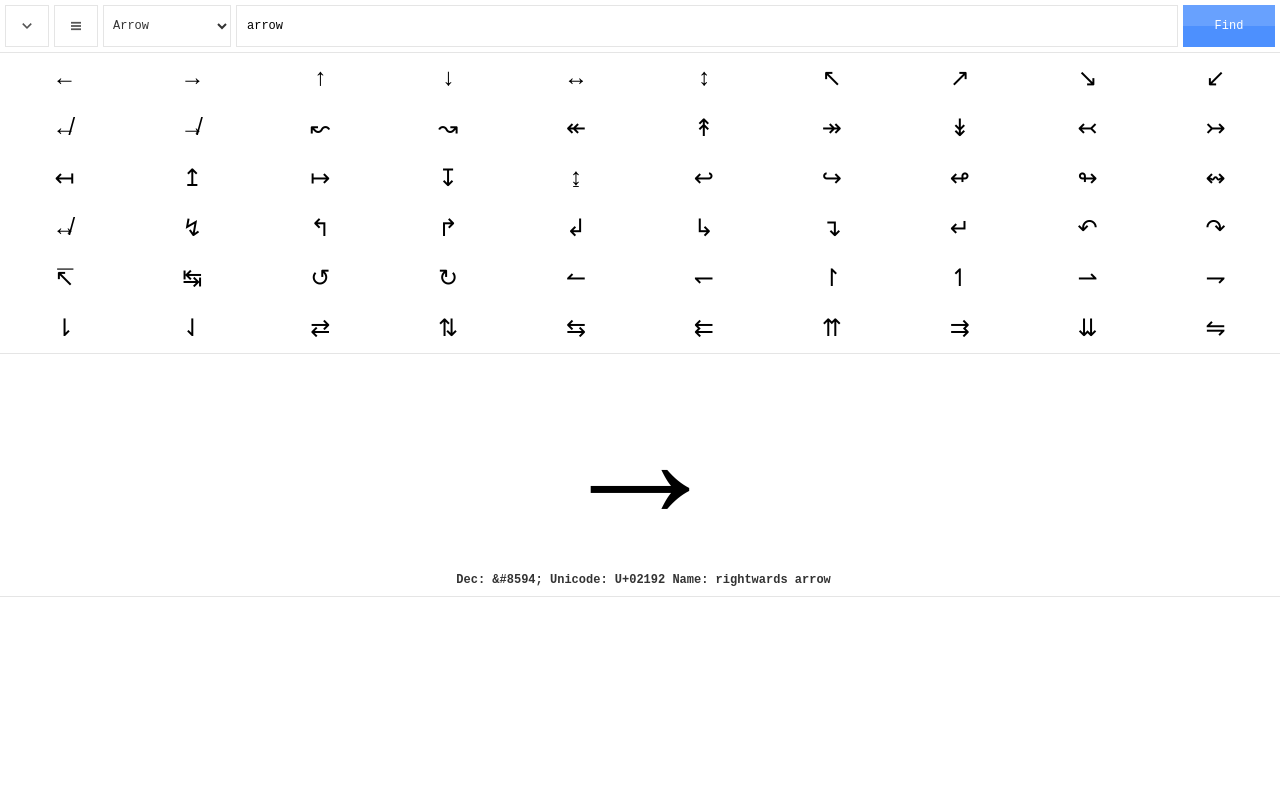
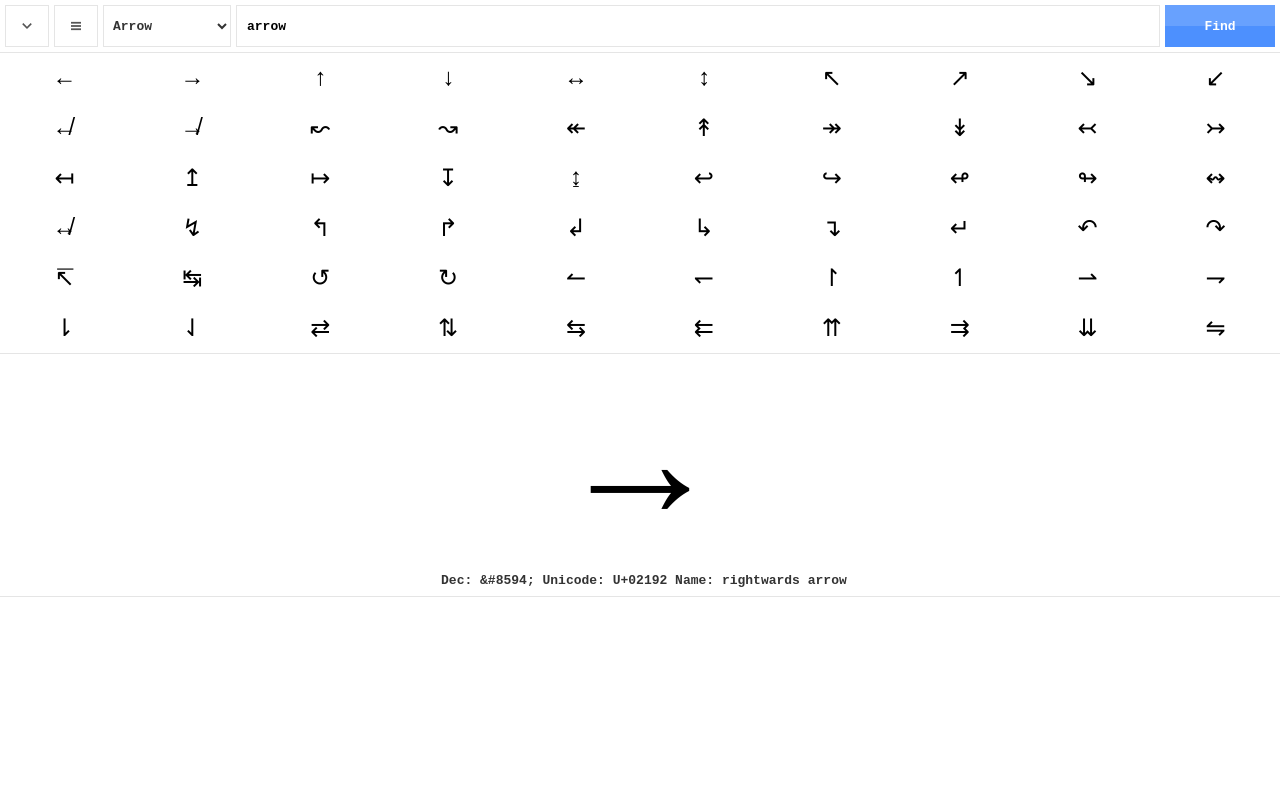
Before and after one commit to moristong/symbol-finder, a browser extension: page data/interface/index.html in a window 1280 px wide. Drawn offline with Linux system fonts and the light colour scheme.

Commit message:
Add files via upload

```diff
--- a/data/interface/explore/explore.js
+++ b/data/interface/explore/explore.js
@@ -80,8 +80,8 @@ window.setTimeout(function () {
       if (id && title) {
         const a = document.createElement('a');
         const td = document.createElement('td');
-        const short = chrome.runtime.getManifest().short_name;
         const homepage = chrome.runtime.getManifest().homepage_url;
+        const short = homepage.split('/').pop().split('.').shift();
         const url = homepage.split('/').slice(0, -1).join('/') + '/';
         a.href = url + id + ".html?context=explore&from=" + short;
         a.setAttribute("title", title);
--- a/data/interface/index.css
+++ b/data/interface/index.css
@@ -9,8 +9,8 @@ body {
   border: 0;
   padding: 0;
   margin: auto;
-  width: 750px;
-  font-size: 12px;
+  width: 790px;
+  font-size: 13px;
   overflow: hidden;
   text-align: center;
   font-family: monospace;
@@ -90,7 +90,7 @@ body {
 #category {
   left: 0;
   top: 48px;
-  font-size: 12px;
+  font-size: 13px;
   position: absolute;
   border-spacing: 5px;
   background-color: #fff;
@@ -147,7 +147,8 @@ body {
   width: 100%;
   height: 42px;
   outline: none;
-  font-size: 12px;
+  font-size: 13px;
+  font-weight: 600;
   text-indent: 10px;
   font-family: monospace;
   box-sizing: border-box;
@@ -162,11 +163,12 @@ body {
 
 #search #find {
   color: #fff;
-  width: 92px;
-  font-size: 12px;
-  max-width: 92px;
-  min-width: 92px;
+  width: 110px;
+  font-size: 13px;
   cursor: pointer;
+  max-width: 110px;
+  min-width: 110px;
+  font-weight: 600;
   user-select: none;
   background-color: #4d90fe;
   box-shadow: 0 21px 0 rgba(255, 255, 255, 0.15) inset;
@@ -189,8 +191,9 @@ body {
   height: 42px;
   outline: none;
   cursor: pointer;
-  font-size: 12px;
+  font-size: 13px;
   text-indent: 5px;
+  font-weight: 600;
   user-select: none;
   font-family: monospace;
   vertical-align: middle;
@@ -218,7 +221,7 @@ body {
   padding: 0;
   color: #333;
   outline: none;
-  font-size: 12px;
+  font-size: 13px;
   font-weight: 600;
   text-align: center;
   font-family: monospace;
@@ -245,7 +248,7 @@ body {
 #extra, #toggle {
   color: #777;
   width: 42px;
-  font-size: 12px;
+  font-size: 13px;
   cursor: pointer;
   user-select: none;
   text-align: center;
--- a/data/interface/index.js
+++ b/data/interface/index.js
@@ -1,20 +1,30 @@
 var background = (function () {
-  var tmp = {};
+  let tmp = {};
   if (chrome && chrome.runtime && chrome.runtime.onMessage) {
     chrome.runtime.onMessage.addListener(function (request) {
-      for (var id in tmp) {
+      for (let id in tmp) {
         if (tmp[id] && (typeof tmp[id] === "function")) {
           if (request.path === "background-to-popup") {
-            if (request.method === id) tmp[id](request.data);
+            if (request.method === id) {
+              tmp[id](request.data);
+            }
           }
         }
       }
     });
     /*  */
     return {
-      "receive": function (id, callback) {tmp[id] = callback},
+      "receive": function (id, callback) {
+        tmp[id] = callback;
+      },
       "send": function (id, data) {
-        chrome.runtime.sendMessage({"path": "popup-to-background", "method": id, "data": data});
+        chrome.runtime.sendMessage({
+          "method": id,
+          "data": data,
+          "path": "popup-to-background"
+        }, function () {
+          return chrome.runtime.lastError;
+        });
       }
     }
   } else {
@@ -38,14 +48,14 @@ var config  = {
   "copy": function (e) {
     e.preventDefault();
     /*  */
-    var tmp = document.getElementById("symbol-icon").value;
+    const tmp = document.getElementById("symbol-icon").value;
     if (tmp) {
       e.clipboardData.setData("text/plain", tmp);
     }
   },
   "http": {
     "request": function (url, callback) {
-      var xhr = new XMLHttpRequest();
+      const xhr = new XMLHttpRequest();
       xhr.onload = function () {callback(xhr.response)};
       xhr.open("GET", url, true);
       xhr.responseType = "json";
@@ -56,7 +66,7 @@ var config  = {
     "option": {
       "to": {
         "select": function (txt, val, select) {
-          var option = document.createElement("option");
+          const option = document.createElement("option");
           option.setAttribute("value", val);
           option.textContent = txt;
           select.appendChild(option);
@@ -90,7 +100,7 @@ var config  = {
     "name": '',
     "connect": function () {
       config.port.name = "webapp";
-      var context = document.documentElement.getAttribute("context");
+      const context = document.documentElement.getAttribute("context");
       /*  */
       if (chrome.runtime) {
         if (chrome.runtime.connect) {
@@ -123,7 +133,7 @@ var config  = {
     "write": function (id, data) {
       if (id) {
         if (data !== '' && data !== null && data !== undefined) {
-          var tmp = {};
+          let tmp = {};
           tmp[id] = data;
           config.storage.local[id] = data;
           chrome.storage.local.set(tmp, function () {});
@@ -135,19 +145,19 @@ var config  = {
     }
   },
   "extra": function () {
-    var count = 0;
-    var extra = document.getElementById("extra");
-    var select = document.getElementById("symbol-select");
-    var resources = chrome.runtime.getURL("/data/interface/resources/");
+    let count = 0;
+    const extra = document.getElementById("extra");
+    const select = document.getElementById("symbol-select");
+    const resources = chrome.runtime.getURL("/data/interface/resources/");
     /*  */
-    var loop = function (count) {
-      var key = "range " + count * 1000 + '-' +  (count + 1) * 1000;
-      var add = select.querySelector('[value="' + key + '"]') === null;
+    let loop = function (count) {
+      const key = "range " + count * 1000 + '-' +  (count + 1) * 1000;
+      const add = select.querySelector('[value="' + key + '"]') === null;
       if (add) {
         config.symbol.base[key] = [];
         config.add.option.to.select(key, key, select);
         config.http.request(resources + (count + ".json"), function (e) {
-          for (var i = 0; i < e.length; i++) {
+          for (let i = 0; i < e.length; i++) {
             config.symbol.list.push(e[i].code);
             config.symbol.base[key].push(e[i].code);
           }
@@ -172,23 +182,23 @@ var config  = {
   },
   "app": {
     "fill": function (keyword) {
-      var arr = [];
-      var tmp = [];
+      let arr = [];
+      let tmp = [];
       /*  */
       keyword = keyword ? keyword.toLowerCase() : '';
       config.storage.write("symbol.keyword", keyword.indexOf("range") !== -1 ? '' : keyword);
       /*  */
-      var find = document.getElementById("find");
-      var table = document.getElementById("symbol");
-      var select = document.getElementById("symbol-select");
+      const find = document.getElementById("find");
+      const table = document.getElementById("symbol");
+      const select = document.getElementById("symbol-select");
       /*  */
       if (keyword && keyword !== "all symbols") {
         if (config.symbol.base[keyword]) {
           select.value = keyword;
           arr = config.symbol.base[keyword];
         } else {
-          for (var key in config.symbol.name) {
-            var name = config.symbol.name[key].toLowerCase();
+          for (let key in config.symbol.name) {
+            let name = config.symbol.name[key].toLowerCase();
             if (name.indexOf(keyword) !== -1) {
               tmp.push(key);
             }
@@ -207,12 +217,12 @@ var config  = {
       /*  */
       window.setTimeout(function () {
         if (arr.length) {
-          var count = 0;
+          let count = 0;
           while (count < arr.length) {
-            var tr = document.createElement("tr");
-            for (var i = 0; i < 10; i++) {
+            const tr = document.createElement("tr");
+            for (let i = 0; i < 10; i++) {
               if (count < arr.length) {
-                var td = document.createElement("td");
+                const td = document.createElement("td");
                 /*  */
                 td.setAttribute("code", arr[count]);
                 td.setAttribute("dec", arr[count].split(',').map(e => config.convert.dec.to.dec(e)).join(''));
@@ -223,15 +233,15 @@ var config  = {
                 /*  */
                 td.textContent = td.getAttribute("symbol");
                 /*  */
-                td.addEventListener("click", function (e) {
-                  var dec = e.target.getAttribute("dec");
-                  var code = e.target.getAttribute("code");
-                  var name = e.target.getAttribute("name");
-                  var unicode = e.target.getAttribute("unicode");
+                td.addEventListener("click", async function (e) {
+                  const dec = e.target.getAttribute("dec");
+                  const code = e.target.getAttribute("code");
+                  const name = e.target.getAttribute("name");
+                  const unicode = e.target.getAttribute("unicode");
                   /*  */
-                  var icon = document.getElementById("symbol-icon");
-                  var detail = document.getElementById("symbol-detail");
-                  var search = document.getElementById("symbol-search");
+                  const icon = document.getElementById("symbol-icon");
+                  const detail = document.getElementById("symbol-detail");
+                  const search = document.getElementById("symbol-search");
                   /*  */
                   icon.value = e.target.textContent;
                   if (e.isTrusted) search.value = name;
@@ -239,7 +249,10 @@ var config  = {
                   detail.value = " Dec: " + dec + " Unicode: " + unicode + " Name: " + name;
                   /*  */
                   config.storage.write("symbol.code", code);
-                  document.execCommand('copy');
+                  const result = await navigator.permissions.query({"name": "clipboard-write"});
+                  if (e.isTrusted && result.state === "granted") {
+                    navigator.clipboard.writeText(code);
+                  }
                 });
                 /*  */
                 tr.appendChild(td);
@@ -251,10 +264,10 @@ var config  = {
           }
           /*  */
           window.setTimeout(function () {
-            var symbol = document.getElementById("symbol");
-            var selector = "td[code='" + config.symbol.selected + "']";
+            const symbol = document.getElementById("symbol");
+            const selector = "td[code='" + config.symbol.selected + "']";
             /*  */
-            var target = document.querySelector(selector);
+            const target = document.querySelector(selector);
             if (target) {
               target.click();
             } else {
@@ -267,8 +280,8 @@ var config  = {
       }, 300);
     },
     "start": function () {
-      var map = chrome.runtime.getURL("/data/interface/" + config.path.map);
-      var name = chrome.runtime.getURL("/data/interface/" + config.path.name);
+      const map = chrome.runtime.getURL("/data/interface/" + config.path.map);
+      const name = chrome.runtime.getURL("/data/interface/" + config.path.name);
       /*  */
       config.http.request(map, function (e) {
         if (e) {
@@ -279,33 +292,33 @@ var config  = {
               config.symbol.name = {};
               config.symbol.list = [];
               /*  */
-              for (var i = 0; i < e.length; i++) {
+              for (let i = 0; i < e.length; i++) {
                 config.symbol.name[e[i].dec] = e[i].name;
               }
               /*  */
-              for (var id in config.symbol.json) {
-                var tmp = config.symbol.json[id];
+              for (let id in config.symbol.json) {
+                const tmp = config.symbol.json[id];
                 /*  */
                 id = id.toLowerCase();
                 config.symbol.base[id] = [];
-                for (var i = 0; i < tmp.length; i++) {
+                for (let i = 0; i < tmp.length; i++) {
                   config.symbol.list.push(tmp[i].code);
                   config.symbol.base[id].push(tmp[i].code);
                 }
               }
               /*  */
-              var all = document.getElementById("all");
-              var find = document.getElementById("find");
-              var extra = document.getElementById("extra");
-              var select = document.createElement("select");
-              var toggle = document.getElementById("toggle");
-              var support = document.getElementById("support");
-              var category = document.getElementById("category");
-              var donation = document.getElementById("donation");
-              var buttons = [...category.querySelectorAll("td")];
-              var container = document.querySelector(".container");
-              var search = document.getElementById("symbol-search");
-              var state = config.storage.read("symbol.toggle") !== undefined ? config.storage.read("symbol.toggle") : "hide";
+              const all = document.getElementById("all");
+              const find = document.getElementById("find");
+              const extra = document.getElementById("extra");
+              const select = document.createElement("select");
+              const toggle = document.getElementById("toggle");
+              const support = document.getElementById("support");
+              const category = document.getElementById("category");
+              const donation = document.getElementById("donation");
+              const buttons = [...category.querySelectorAll("td")];
+              const container = document.querySelector(".container");
+              const search = document.getElementById("symbol-search");
+              const state = config.storage.read("symbol.toggle") !== undefined ? config.storage.read("symbol.toggle") : "hide";
               /*  */
               toggle.setAttribute("state", state);
               category.setAttribute("state", state);
@@ -315,10 +328,10 @@ var config  = {
               /*  */
               config.add.option.to.select("Select", '', select);
               config.add.option.to.select("All", "all symbols", select);
-              for (var id in config.symbol.base) config.add.option.to.select(id, id, select);
+              for (let id in config.symbol.base) config.add.option.to.select(id, id, select);
               all.appendChild(select);
               /*  */
-              for (var i = 0; i < buttons.length; i++) {
+              for (let i = 0; i < buttons.length; i++) {
                 buttons[i].addEventListener("click", function (e) {
                   config.app.fill(e.target.getAttribute("id"));
                 });
@@ -330,13 +343,13 @@ var config  = {
               });
               /*  */
               search.addEventListener("keypress", function (e) {
-                if ((e.which || e.keyCode) === 13) {
+                if (e.code === 13) {
                   config.app.fill(e.target.value);
                 }
               });
               /*  */
               toggle.addEventListener("click", function () {
-                var state = toggle.getAttribute("state") === "hide" ? "show" : "hide";
+                const state = toggle.getAttribute("state") === "hide" ? "show" : "hide";
                 /*  */
                 toggle.setAttribute("state", state);
                 category.setAttribute("state", state);
--- a/lib/common.js
+++ b/lib/common.js
@@ -7,6 +7,11 @@ var core = {
   },
   "load": function () {
     /*  */
+  },
+  "action": {
+    "storage": function (changes, namespace) {
+      /*  */
+    }
   }
 };
 
@@ -15,3 +20,4 @@ app.popup.receive("donation", function () {app.tab.open(app.homepage() + "?reaso
 
 app.on.startup(core.start);
 app.on.installed(core.install);
+app.on.storage(core.action.storage);
```
Also changed, not shown: lib/chrome.js, manifest.json.
